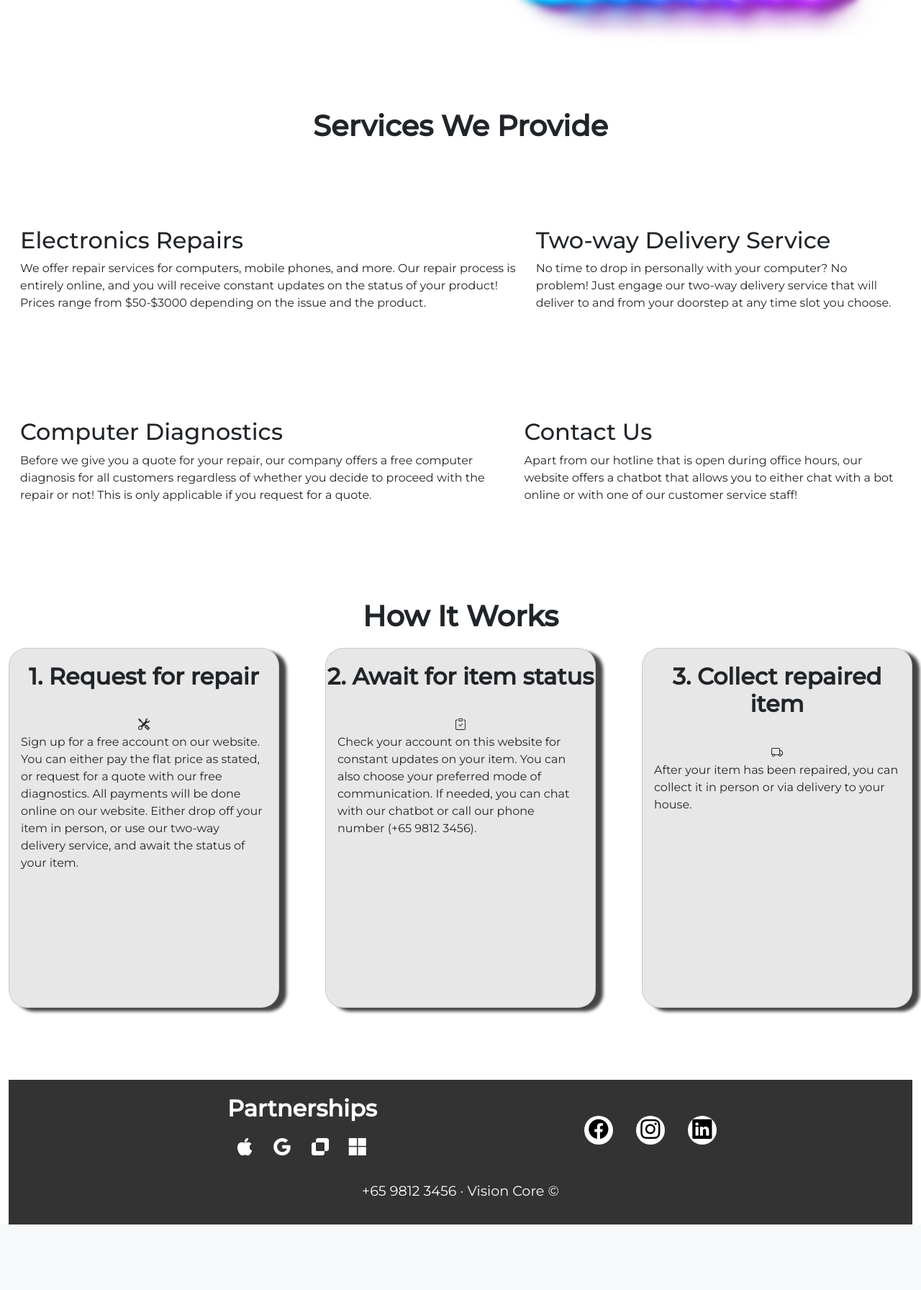
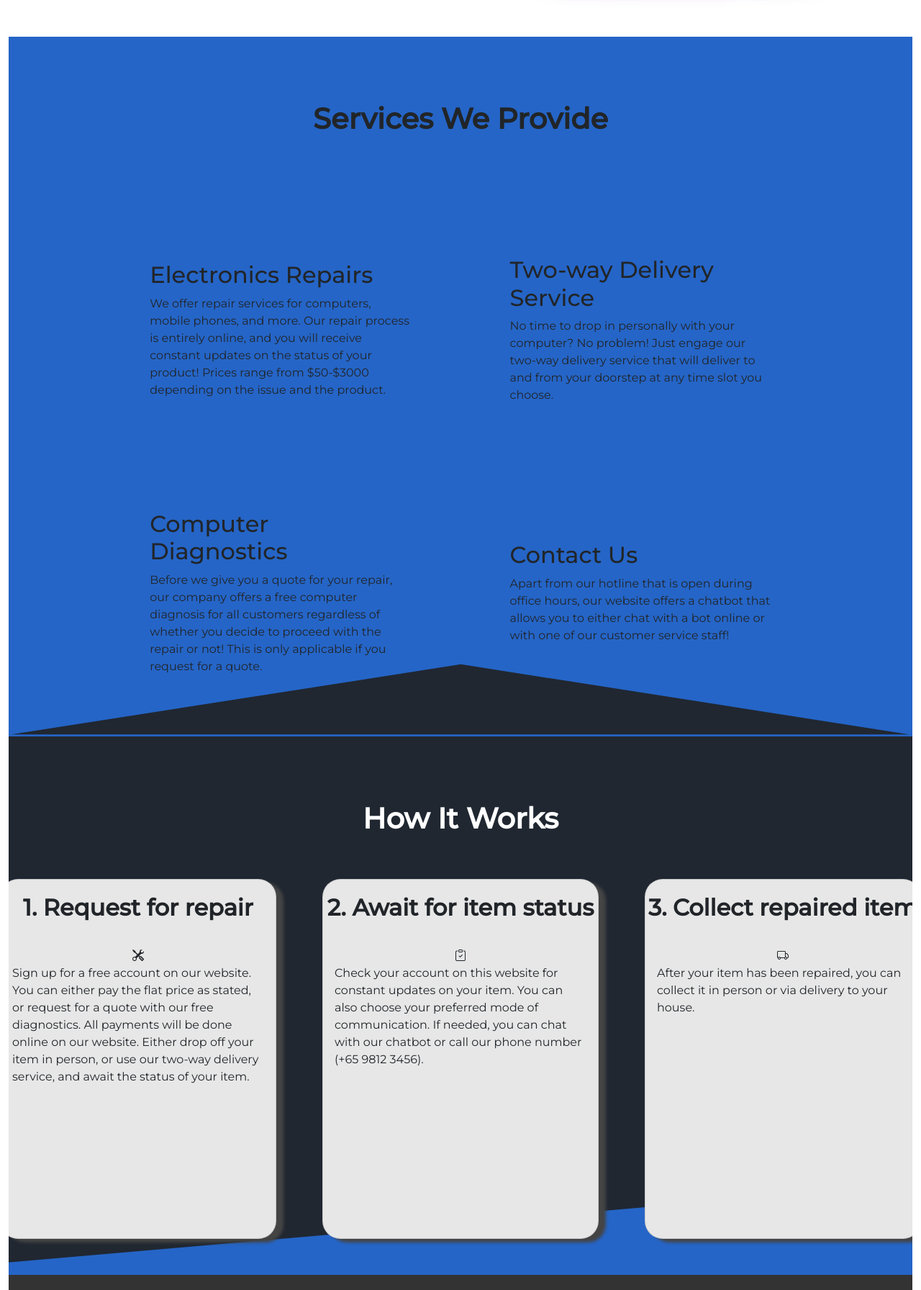
Before and after one commit to sunshinefactoryyy/app-security-proj, a Flask app: page / in a window 1280 px wide. Shown: the part 685-2477 px from the top of the page at 72% size. Before the commit the page ends 2386 px from the top, so only its background shows below. Run offline with Flask 2, Linux system fonts and the light colour scheme; style sheets or scripts are compiled from the project's sources; some libraries are stand-ins or nearby versions.

Commit message:
Added svg codes for triangle and tilt section dividers

```diff
--- a/static/styles/Global.css
+++ b/static/styles/Global.css
@@ -7,7 +7,9 @@
 }
 
 section {
-  margin-top: 100px;
+  position: relative;
+  padding: 50px 5vw;
+  overflow: auto hidden;
 }
 
 /*navbar.html*/
@@ -97,7 +99,7 @@ nav .container-fluid .btn-container .btn-primary:hover .sign-up {
 
 .hero .text .hero-text-4 {
   font-weight: bold;
-  font-size: 5em;
+  font-size: 3.5em;
 }
 
 .hero .text h4 {
@@ -128,9 +130,18 @@ nav .container-fluid .btn-container .btn-primary:hover .sign-up {
 }
 
 /*Design of the services section*/
+.services > * {
+  padding: 0.2em;
+}
+
+.services {
+  background-color: #2565c7;
+}
+
 .services .service-title {
   font-weight: bold;
   text-align: center;
+  padding: 1em;
 }
 
 .services .service-content > * {
@@ -151,49 +162,61 @@ nav .container-fluid .btn-container .btn-primary:hover .sign-up {
   padding: 1em;
 }
 
-.services .service-content > * .left-col .service,
-.services .service-content > * .right-col .service {
-  display: -ms-grid;
-  display: grid;
-      grid-template-areas: "s1 s2"
- "s3 s4";
-  -ms-grid-columns: (auto)[2];
-      grid-template-columns: repeat(2, auto);
-  -ms-grid-rows: 1fr 1fr;
-      grid-template-rows: 1fr 1fr;
+.services #triangle {
+  position: absolute;
+  bottom: 0;
+  left: 0;
+  width: 100%;
+  overflow: hidden;
+  line-height: 0;
+  -webkit-transform: rotate(180deg);
+          transform: rotate(180deg);
 }
 
-.services .service-content > * .left-col .s1,
-.services .service-content > * .right-col .s1 {
-  -ms-grid-row: 1;
-  -ms-grid-column: 1;
-  grid-area: s1;
+.services #triangle svg {
+  position: relative;
+  display: block;
+  width: calc(100% + 1.3px);
+  height: 102px;
 }
 
-.services .service-content > * .left-col .s2,
-.services .service-content > * .right-col .s2 {
-  -ms-grid-row: 1;
-  -ms-grid-column: 2;
-  grid-area: s2;
+.services #triangle .shape-fill {
+  fill: #202731;
 }
 
-.services .service-content > * .left-col .s3,
-.services .service-content > * .right-col .s3 {
-  -ms-grid-row: 2;
-  -ms-grid-column: 1;
-  grid-area: s3;
+.workflow {
+  background-color: #202731;
 }
 
-.services .service-content > * .left-col .s4,
-.services .service-content > * .right-col .s4 {
-  -ms-grid-row: 2;
-  -ms-grid-column: 2;
-  grid-area: s4;
+.workflow #bottom-tilt {
+  position: absolute;
+  bottom: 0;
+  left: 0;
+  width: 100%;
+  overflow: hidden;
+  line-height: 0;
+  -webkit-transform: rotate(180deg);
+          transform: rotate(180deg);
+}
+
+.workflow #bottom-tilt svg {
+  position: relative;
+  display: block;
+  width: calc(100% + 1.3px);
+  height: 126px;
+  -webkit-transform: rotateY(180deg);
+          transform: rotateY(180deg);
+}
+
+.workflow #bottom-tilt .shape-fill {
+  fill: #2565c7;
 }
 
 .workflow .workflow-title {
   font-weight: bold;
   text-align: center;
+  color: #fff;
+  padding: 1em;
 }
 
 .workflow .workflow-content {
@@ -227,6 +250,7 @@ nav .container-fluid .btn-container .btn-primary:hover .sign-up {
 .workflow .workflow-content .card {
   height: 500px;
   width: 388px;
+  max-width: 30vw;
   background-color: #e7e7e7;
   border-radius: 25px;
   -webkit-filter: drop-shadow(10px 5px 2px #444444);
@@ -467,8 +491,6 @@ nav .container-fluid .btn-container .btn-primary:hover .sign-up {
 .form-container .sign_up {
   width: 400px;
   background: white;
-  border-radius: 10px;
-  border: 2px solid #000;
   /*Design of the form*/
 }
 
@@ -503,7 +525,6 @@ nav .container-fluid .btn-container .btn-primary:hover .sign-up {
   color: #adadad;
   -webkit-transform: translate(-50%);
           transform: translate(-50%);
-  font-size: 16px;
   pointer-events: none;
   -webkit-transition: 0.5s;
   transition: 0.5s;
@@ -514,9 +535,7 @@ nav .container-fluid .btn-container .btn-primary:hover .sign-up {
   width: 100%;
   padding: 0 5px;
   height: 40px;
-  font-size: 16px;
   border: none;
-  background: none;
   outline: none;
 }
 
@@ -572,7 +591,7 @@ nav .container-fluid .btn-container .btn-primary:hover .sign-up {
   width: 100%;
   height: 50px;
   border: 1px solid;
-  background: #2691d9;
+  background: #2565c7;
   border-radius: 10px;
   font-size: 18px;
   color: #e9f4fb;
@@ -585,7 +604,7 @@ nav .container-fluid .btn-container .btn-primary:hover .sign-up {
 .form-container .login form #sign_up_btn:hover,
 .form-container .sign_up form #login:hover,
 .form-container .sign_up form #sign_up_btn:hover {
-  border-color: #2691d9;
+  border-color: #2565c7;
   -webkit-transition: 0.5s ease;
   transition: 0.5s ease;
 }
--- a/static/styles/Global.scss
+++ b/static/styles/Global.scss
@@ -8,7 +8,9 @@
 }
 
 section {
-  margin-top: 100px;
+  position: relative;
+  padding: 50px 5vw;
+  overflow: auto hidden;
 }
 
 /*navbar.html*/
@@ -88,7 +90,7 @@ nav {
 
     .hero-text-4 {
       font-weight: bold;
-      font-size: 5em;
+      font-size: 3.5em;
     }
 
     h4 {
@@ -123,10 +125,16 @@ nav {
 }
 
 /*Design of the services section*/
+.services > * {
+  padding: 0.2em;
+}
 .services {
+  background-color: #2565c7;
+
   .service-title {
     font-weight: bold;
     text-align: center;
+    padding: 1em;
   }
 
   .service-content > * {
@@ -137,41 +145,60 @@ nav {
     margin-top: 100px;
     column-gap: 1.5em;
     padding: 1em;
+  }
 
-    .left-col,
-    .right-col {
-      .service {
-        display: grid;
-        grid-template-areas:
-          "s1 s2"
-          "s3 s4";
-        grid-template-columns: repeat(2, auto);
-        grid-template-rows: 1fr 1fr;
-      }
+  #triangle {
+    position: absolute;
+    bottom: 0;
+    left: 0;
+    width: 100%;
+    overflow: hidden;
+    line-height: 0;
+    transform: rotate(180deg);
 
-      .s1 {
-        grid-area: s1;
-      }
+    svg {
+      position: relative;
+      display: block;
+      width: calc(100% + 1.3px);
+      height: 102px;
+    }
 
-      .s2 {
-        grid-area: s2;
-      }
-
-      .s3 {
-        grid-area: s3;
-      }
-
-      .s4 {
-        grid-area: s4;
-      }
+    .shape-fill {
+      fill: #202731;
     }
   }
 }
 
 .workflow {
+  background-color: #202731;
+
+  #bottom-tilt {
+    position: absolute;
+    bottom: 0;
+    left: 0;
+    width: 100%;
+    overflow: hidden;
+    line-height: 0;
+    transform: rotate(180deg);
+
+    svg {
+      position: relative;
+      display: block;
+      width: calc(100% + 1.3px);
+      height: 126px;
+      transform: rotateY(180deg);
+    }
+
+    .shape-fill {
+      fill: #2565c7;
+    }
+  }
+
   .workflow-title {
     font-weight: bold;
     text-align: center;
+    color: #fff;
+    padding: 1em;
   }
 
   .workflow-content {
@@ -194,6 +221,7 @@ nav {
     .card {
       height: 500px;
       width: 388px;
+      max-width: 30vw;
       background-color: rgb(231, 231, 231);
       border-radius: 25px;
       filter: drop-shadow(10px 5px 2px rgb(68, 68, 68));
@@ -381,8 +409,6 @@ nav {
   .sign_up {
     width: 400px;
     background: white;
-    border-radius: 10px;
-    border: 2px solid #000;
 
     #title {
       text-align: center;
@@ -405,7 +431,6 @@ nav {
           left: 50%;
           color: #adadad;
           transform: translate(-50%);
-          font-size: 16px;
           pointer-events: none;
           transition: 0.5s;
         }
@@ -414,9 +439,7 @@ nav {
           width: 100%;
           padding: 0 5px;
           height: 40px;
-          font-size: 16px;
           border: none;
-          background: none;
           outline: none;
         }
 
@@ -464,7 +487,7 @@ nav {
         width: 100%;
         height: 50px;
         border: 1px solid;
-        background: #2691d9;
+        background: #2565c7;
         border-radius: 10px;
         font-size: 18px;
         color: #e9f4fb;
@@ -475,7 +498,7 @@ nav {
 
       #login:hover,
       #sign_up_btn:hover {
-        border-color: #2691d9;
+        border-color: #2565c7;
         transition: 0.5s ease;
       }
 
--- a/templates/base.html
+++ b/templates/base.html
@@ -10,6 +10,7 @@
     <link rel= "stylesheet" type= "text/css" href= "{{ url_for('static',filename='styles/Global.css') }}">
     <link rel= "stylesheet" type= "text/css" href= "{{ url_for('static',filename='styles/CustomCSSLibrary.css') }}">
     <link rel="stylesheet" href="https://cdn.jsdelivr.net/npm/bootstrap-icons@1.7.2/font/bootstrap-icons.css">
+    <link rel="stylesheet" href="https://cdnjs.cloudflare.com/ajax/libs/font-awesome/4.7.0/css/font-awesome.min.css">
 </head>
 <body>
     {% include 'includes/navbar.html' %}
--- a/templates/home.html
+++ b/templates/home.html
@@ -1,8 +1,6 @@
-{% extends "base.html" %}
-
-{% block content %}
+{% extends "base.html" %} {% block content %}
 <section class="hero">
-  <div class="text">
+  <div class="text col-md-6 col-xs-12">
     <h1 class="hero-text-4">
       Top quality <br />
       repairs for your <br />
@@ -26,16 +24,19 @@
   </div>
   <!--text-->
 
-  <img src="/static/public/Gigabyte_X570_Aorus_Pro_Wifi.png" />
+  <img
+    class="col-md-6 col-xs-6"
+    src="/static/public/Gigabyte_X570_Aorus_Pro_Wifi.png"
+  />
 </section>
 <!--hero-->
 
-<section class="services">
+<section class="services blue">
   <h1 class="service-title">Services We Provide</h1>
 
   <div class="service-content">
-    <div class="left-col">
-      <div class="service s1">
+    <div class="service-container col-mds-6">
+      <div class="service s1 col-md-4">
         <h2 class="service-name">Electronics Repairs</h2>
         <p class="description">
           We offer repair services for computers, mobile phones, and more. Our
@@ -46,7 +47,7 @@
       </div>
       <!--s1-->
 
-      <div class="service s2">
+      <div class="service s2 col-md-4">
         <h2 class="service-name">Two-way Delivery Service</h2>
         <p class="description">
           No time to drop in personally with your computer? No problem! Just
@@ -56,10 +57,10 @@
       </div>
       <!--s2-->
     </div>
-    <!--left-col-->
+    <!--service-container1-->
 
-    <div class="right-col">
-      <div class="service s3">
+    <div class="service-container col-mds-6">
+      <div class="service s3 col-md-4">
         <h2 class="service-name">Computer Diagnostics</h2>
         <p class="description">
           Before we give you a quote for your repair, our company offers a free
@@ -70,7 +71,7 @@
       </div>
       <!--s3-->
 
-      <div class="service s4">
+      <div class="service s4 col-md-4">
         <h2 class="service-name">Contact Us</h2>
         <p class="description">
           Apart from our hotline that is open during office hours, our website
@@ -80,17 +81,43 @@
       </div>
       <!--s4-->
     </div>
-    <!--right-col-->
+    <!--service-container2s-->
   </div>
   <!--service content-->
+
+  <div id="triangle">
+    <svg
+      data-name="Layer 1"
+      xmlns="http://www.w3.org/2000/svg"
+      viewBox="0 0 1200 120"
+      preserveAspectRatio="none"
+    >
+      <path d="M1200 0L0 0 598.97 114.72 1200 0z" class="shape-fill"></path>
+    </svg>
+  </div>
 </section>
 <!--services-->
 
-<section class="workflow">
+<section class="workflow black">
+  <div id="bottom-tilt">
+    <svg
+      data-name="Layer 1"
+      xmlns="http://www.w3.org/2000/svg"
+      viewBox="0 0 1200 120"
+      preserveAspectRatio="none"
+    >
+      <path
+        d="M1200 120L0 16.48 0 0 1200 0 1200 120z"
+        class="shape-fill"
+      ></path>
+    </svg>
+  </div>
+  <!--#bottom-tilt-->
+
   <h1 class="workflow-title">How It Works</h1>
 
-  <div class="workflow-content">
-    <div class="card request">
+  <div class="workflow-content col-xs-12">
+    <div class="card request col-lg-9">
       <h2 class="card-title display-6">1. Request for repair</h2>
       <div class="card-body">
         <i class="bi bi-tools"></i>
@@ -107,7 +134,7 @@
     </div>
     <!--step request-->
 
-    <div class="card status">
+    <div class="card status col-lg-9">
       <h2 class="card-title display-6">2. Await for item status</h2>
       <div class="card-body">
         <i class="bi bi-clipboard-check"></i>
@@ -123,7 +150,7 @@
     </div>
     <!--step status-->
 
-    <div class="card collect">
+    <div class="card collect col-lg-9">
       <h2 class="card-title display-6">3. Collect repaired item</h2>
       <div class="card-body">
         <i class="bi bi-truck"></i>
```
Also changed, not shown: templates/sign_up.html (+0 -51 lines), 1 other file.
